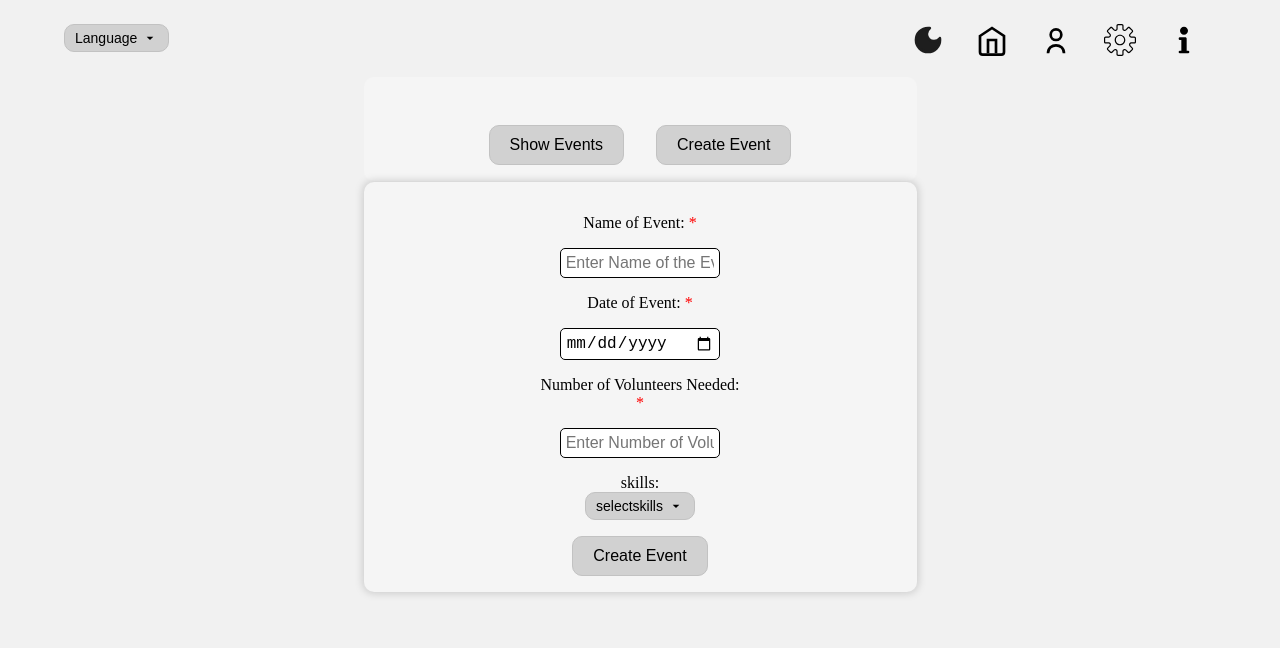
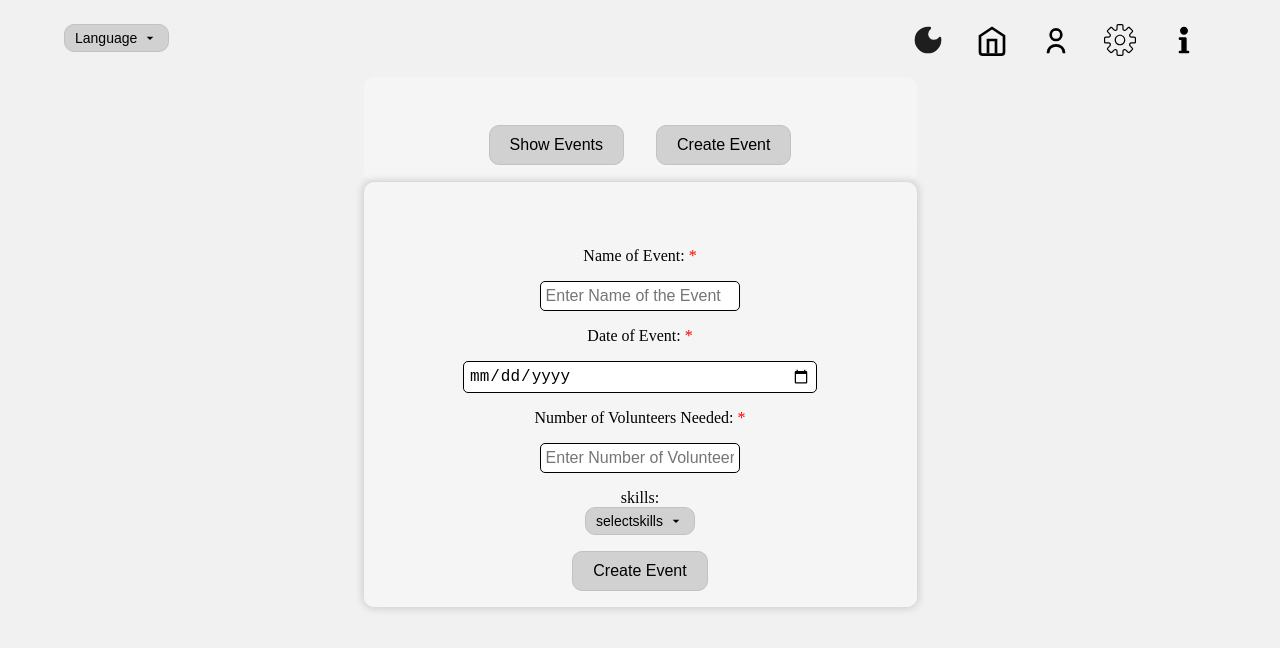
Before and after one commit to mohammadabk2/Beit-Hanina-Community-Center-Vol-App, a React (Create React App) app in the folder client/: page /home-organizer in a window 1280 px wide. Both pictures are taken after a click on the button "Create Event". Shown: the top 648 px of the page. Built offline with nearby package versions, Linux system fonts and the light colour scheme.

Commit message:
fixes typo in class name

```diff
--- a/client/src/pages/HomePage/HomeOrganizer.js
+++ b/client/src/pages/HomePage/HomeOrganizer.js
@@ -107,7 +107,7 @@ const HomeOrganizer = () => {
         <div className="general-box smooth-shadow-box flex-box flex-column">
           <form
             onSubmit={handleSubmit}
-            className="general-boxS flex-box flex-column"
+            className="general-box flex-box flex-column"
           >
             <div className="flex-box flex-column input-field-box">
               <div>
```
